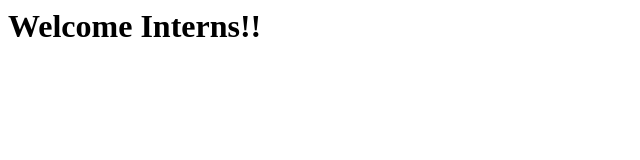
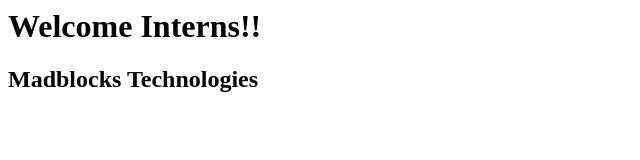
Before and after one commit to madblocksgit/git-interns-training, a plain HTML site: page index.html in a window 1280 px wide. Shown: the whole page, without its empty margins (0-640 px from the left). Drawn offline with Linux system fonts and the light colour scheme.

Commit message:
Update index.html

```diff
--- a/index.html
+++ b/index.html
@@ -4,5 +4,6 @@
 	</head>
 	<body>
 		<h1>Welcome Interns!!</h1>
+		<h2>Madblocks Technologies</h2>
 	</body>
 </html>
```
